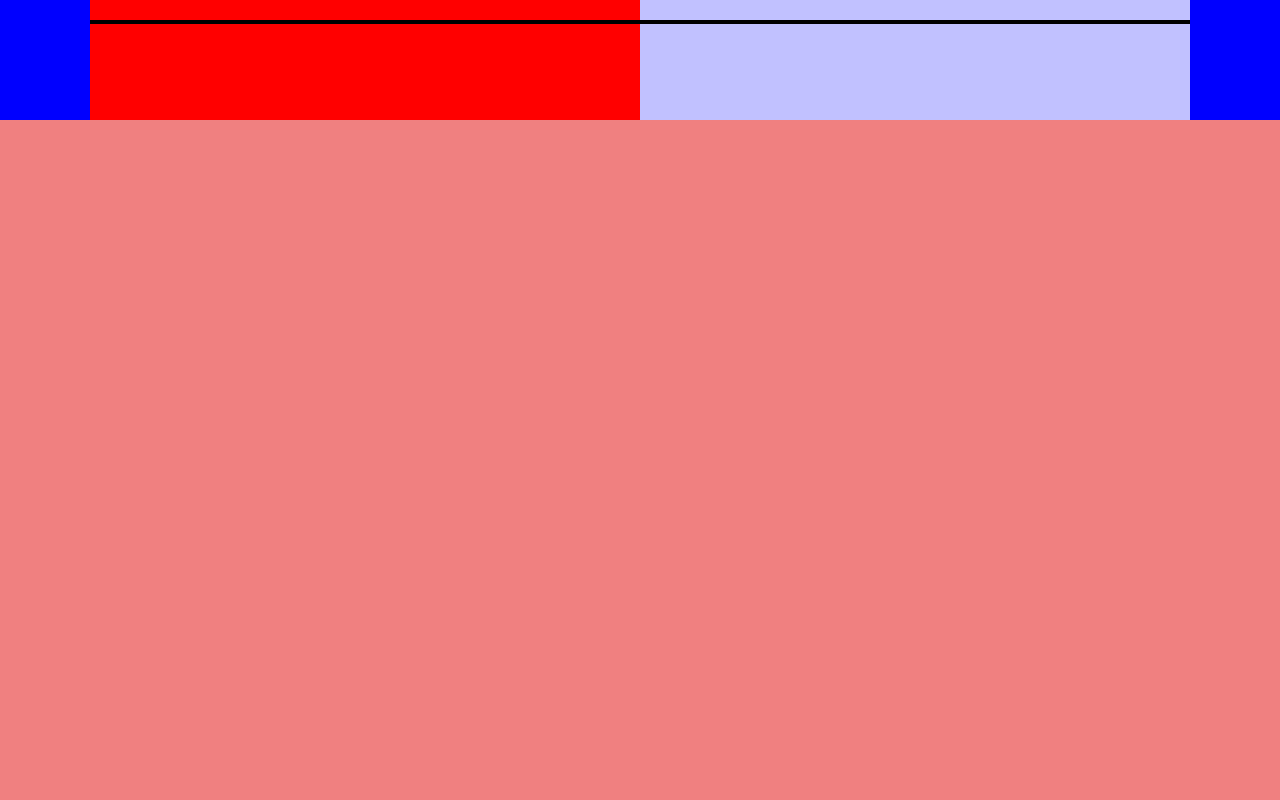
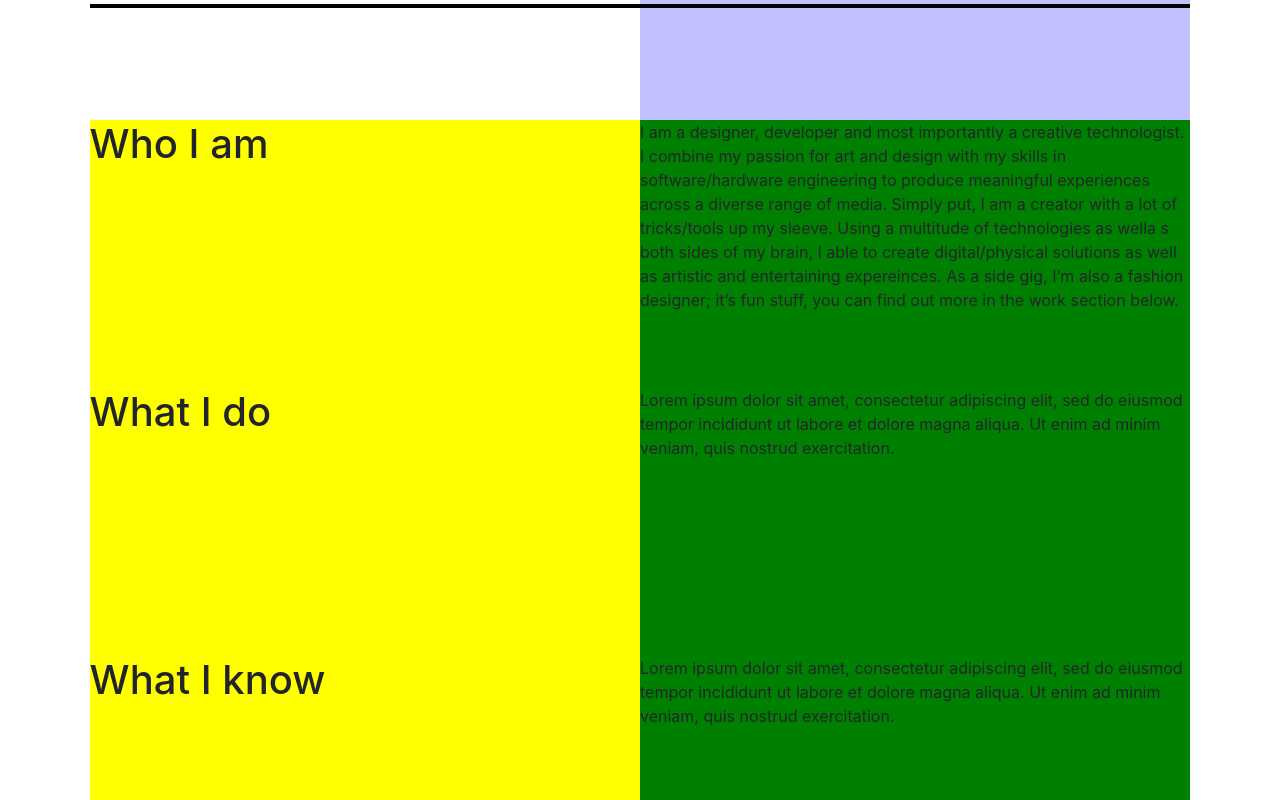
Before and after one commit to armonnaeini/portfolio_reactjs, a React (Create React App) app: page / in a window 1280 px wide. Shown: the part 680-1480 px from the top of the page. Built offline with nearby package versions, Linux system fonts and the light colour scheme; a web font is replaced by a local one.

Commit message:
added in work stuff

```diff
--- a/src/App.scss
+++ b/src/App.scss
@@ -26,19 +26,15 @@ html{
     }
 
     .home-wrapper{
-        /** HOME CONTAINER **/
-      background-color: blue;
 
       .home-section {
-        background-color: lightgoldenrodyellow;
         height: 100vh;
         width: 86%;
         display: flex;
         margin: 0 auto;
 
           .header-container {
-            background-color: red;
-            height: 100% !important;
+            height: 100%;
             float: left;
             width: 50%;
 
@@ -51,13 +47,11 @@ html{
             h1 {
               margin-bottom: 20px;
               max-width: 700px;
-              // margin-left: 70px;
             }
 
             h3 {
               font-size: 14px;
               margin-bottom: 10rem;
-              // margin-left: 70px;
             }
           }
 
@@ -77,7 +71,7 @@ html{
         z-index: 10;
         width: 86%;
         // top: 86%;
-        height: 88%;
+        height: 86%;
         position: absolute;
 
         @media screen and (min-height: 1000px) {
@@ -91,6 +85,41 @@ html{
     .about-section {
       background-color: lightcoral;
       height: 100vh;
+      width: 86%;
+      margin: 0 auto;
+
+      .about-wrapper {
+        width: 100%;
+        background-color: red;
+        height: 100%;
+        display: flex;
+
+        .title-container {
+          display: flex;
+          flex-direction: column;
+          height: 100%;
+          width: 50%;
+          background-color: yellow;
+          justify-content: space-between;
+
+          .title-h {
+            height: 33%;
+          }
+        }
+
+        .blurb-container {
+          display: flex;
+          flex-direction: column;
+          height: 100%;
+          width: 50%;
+          background-color: green;
+          justify-content: space-between;
+
+          .blurb-p {
+            height: 33%;
+          }
+        }
+      }
     }
 
     /** WORK CONTAINER **/
--- a/src/Components/About.js
+++ b/src/Components/About.js
@@ -4,7 +4,46 @@ class About extends Component {
     state = {};
     render() {
         return(
-            <div className = "about-section" id = "about"></div>
+            <div className = "about-section" id = "about">
+                <div className = "about-wrapper">
+                    <div className = "title-container">
+                        <div className = "title-h">
+                            <h1>Who I am</h1>
+                        </div>
+                        <div className = "title-h">
+                            <h1>What I do</h1>
+                        </div>
+                        <div className = "title-h">
+                            <h1>What I know</h1>
+                        </div>
+                    </div>
+                    <div className = "blurb-container">
+                        <div className = "blurb-p">
+                            <p>I am a designer, developer and most importantly a creative technologist. I
+                                combine my passion for art and design with my skills in software/hardware
+                                engineering to produce meaningful experiences across a diverse range of media.
+                                Simply put, I am a creator with a lot of tricks/tools up my sleeve. Using a
+                                multitude of technologies as wella s both sides of my brain, I able to create
+                                digital/physical solutions as well as artistic and entertaining expereinces.
+                                As a side gig, I’m also a fashion designer; it’s fun stuff, you can find out
+                                more in the work section below.
+                            </p>
+                        </div>
+                        <div className = "blurb-p">
+                            <p>Lorem ipsum dolor sit amet, consectetur adipiscing elit, sed do eiusmod
+                                tempor incididunt ut labore et dolore magna aliqua. Ut enim ad minim
+                                veniam, quis nostrud exercitation.
+                            </p>
+                        </div>
+                        <div className = "blurb-p">
+                            <p>Lorem ipsum dolor sit amet, consectetur adipiscing elit, sed do eiusmod
+                                tempor incididunt ut labore et dolore magna aliqua. Ut enim ad minim
+                                veniam, quis nostrud exercitation.
+                            </p>
+                        </div>
+                    </div>
+                </div>
+            </div>
         );
     }
 }
--- a/src/Components/Work.js
+++ b/src/Components/Work.js
@@ -4,7 +4,9 @@ class Work extends Component {
     state = {};
     render() {
         return(
-            <div className = "work-section" id = "work"></div>
+            <div className = "work-section" id = "work">
+
+            </div>
         );
     }
 }
```
